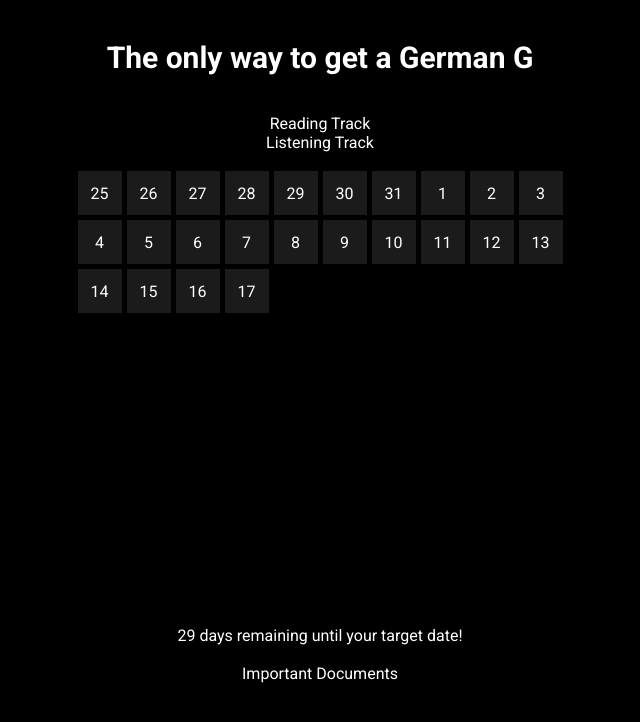
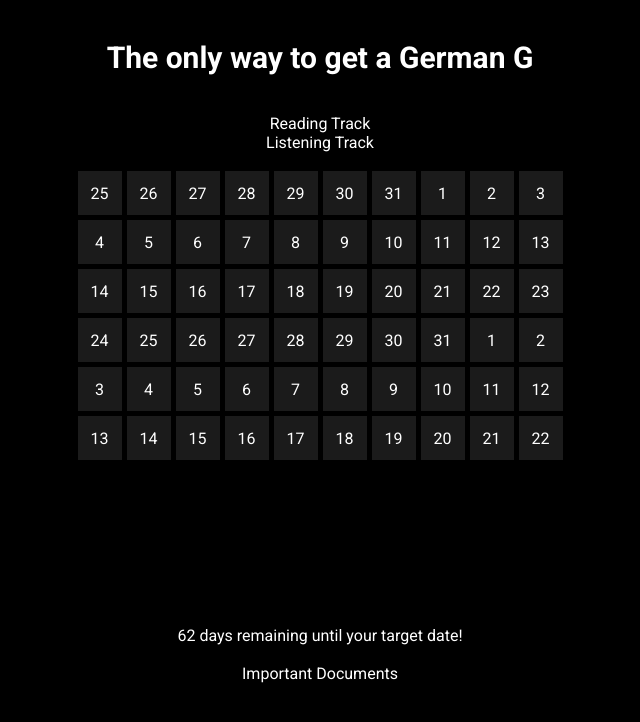
Before and after one commit to akramthedev/die-deutsch-traum, a React (Create React App) app: page / in a window 1280 px wide. Shown: the top 722 px of the page, without its empty margins (320-960 px from the left). Built offline with nearby package versions, Linux system fonts and the light colour scheme.

Commit message:
Update Home.jsx

```diff
--- a/src/Home.jsx
+++ b/src/Home.jsx
@@ -14,7 +14,7 @@ const Home = () => {
 
   // Set the start date and end date
   const FirstDate = normalizeToMidnight(new Date("2024-12-25"));
-  const endDate = normalizeToMidnight(new Date("2025-01-18"));
+  const endDate = normalizeToMidnight(new Date("2025-02-20"));
 
   const [daysPassed, setDaysPassed] = useState(0);
   const [daysRemaining, setDaysRemaining] = useState(0);
@@ -57,7 +57,7 @@ const Home = () => {
     return () => clearInterval(interval);
   }, [FirstDate, endDate]);
 
-  const totalDays = 24;
+  const totalDays = 60;
   const squares = Array.from({ length: totalDays }, (_, index) => {
     const currentDate = new Date(FirstDate);
     currentDate.setDate(FirstDate.getDate() + index);
```
